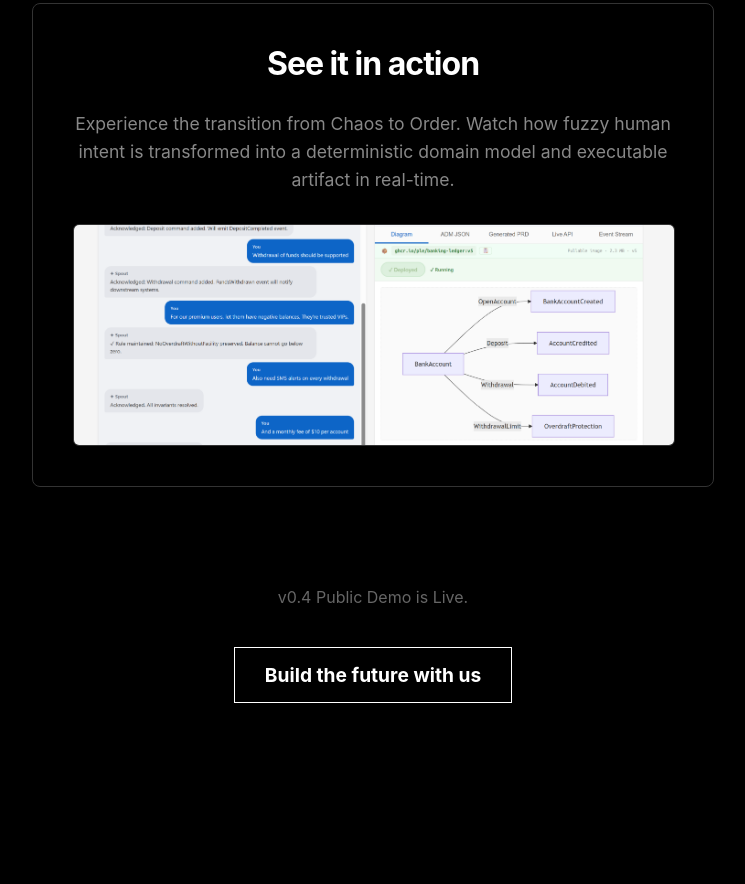
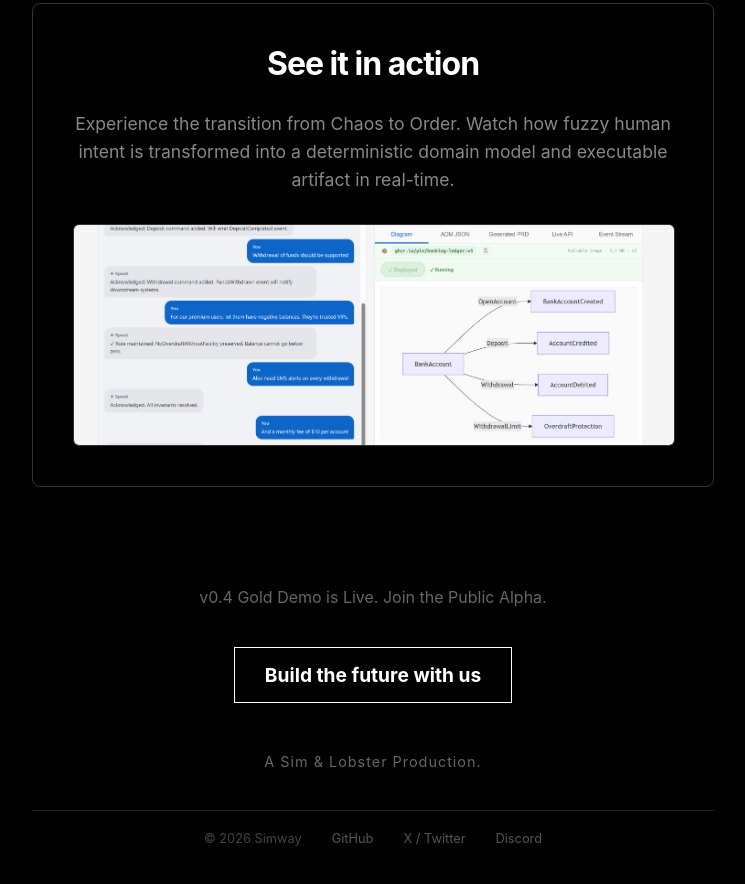
Before and after one commit to simgaudi/ple.simway.io, a plain HTML site: page index.html in a window 1280 px wide. Shown: the part 857-1741 px from the top of the page, without its empty margins (267-1012 px from the left). Before the commit the page ends 1600 px from the top, so only its background shows below. Drawn offline with Linux system fonts and the light colour scheme.

Commit message:
feat: add trust & team signals (#9)
* docs: add v0.4 gold demo integration spec

* docs: add GEO metadata integration spec

* docs: add trust and team signals spec

* feat: add trust & team signals (footer, date fix, partnership)

- Status: v0.4 Gold Demo is Live. Join the Public Alpha.
- Footer: © 2026 Simway + GitHub / X / Discord links
- Partnership: A Sim & Lobster Production.

* Update index.html

---------

Co-authored-by: lob <sim-way@outlook.com>
Co-authored-by: Sim <vincent.hsin@outlook.com>

```diff
--- a/index.html
+++ b/index.html
@@ -136,6 +136,35 @@
             font-size: 1rem;
             color: #666;
             margin-bottom: 40px;
+        }
+        .partnership {
+            font-size: 0.9rem;
+            color: #666;
+            margin-top: 50px;
+            margin-bottom: 10px;
+            letter-spacing: 1px;
+        }
+        .footer {
+            border-top: 1px solid #222;
+            padding-top: 20px;
+            margin-top: 40px;
+            display: flex;
+            justify-content: center;
+            gap: 30px;
+            flex-wrap: wrap;
+        }
+        .footer a {
+            color: #555;
+            text-decoration: none;
+            font-size: 0.8rem;
+            transition: color 0.2s;
+        }
+        .footer a:hover {
+            color: #888;
+        }
+        .footer .copyright {
+            color: #444;
+            font-size: 0.8rem;
         }
         .cta {
             display: inline-block;
@@ -346,10 +375,19 @@
             </a>
         </div>
 
-        <div class="status">v0.4 Public Demo is Live.</div>
+        <div class="status">v0.4 Gold Demo is Live. Join the Public Alpha.</div>
 
         <div class="cta-container">
             <a href="mailto:welcome@simway.io" class="cta">Build the future with us</a>
+        </div>
+
+        <div class="partnership">A Sim &amp; Lobster Production.</div>
+
+        <div class="footer">
+            <span class="copyright">&copy; 2026 Simway</span>
+            <a href="https://github.com/sim-way/ple.simway.io" target="_blank" rel="noopener">GitHub</a>
+            <a href="https://x.com/simwayio" target="_blank" rel="noopener">X / Twitter</a>
+            <a href="https://discord.gg/cTYVCRR3" target="_blank" rel="noopener">Discord</a>
         </div>
     </div>
 
```
